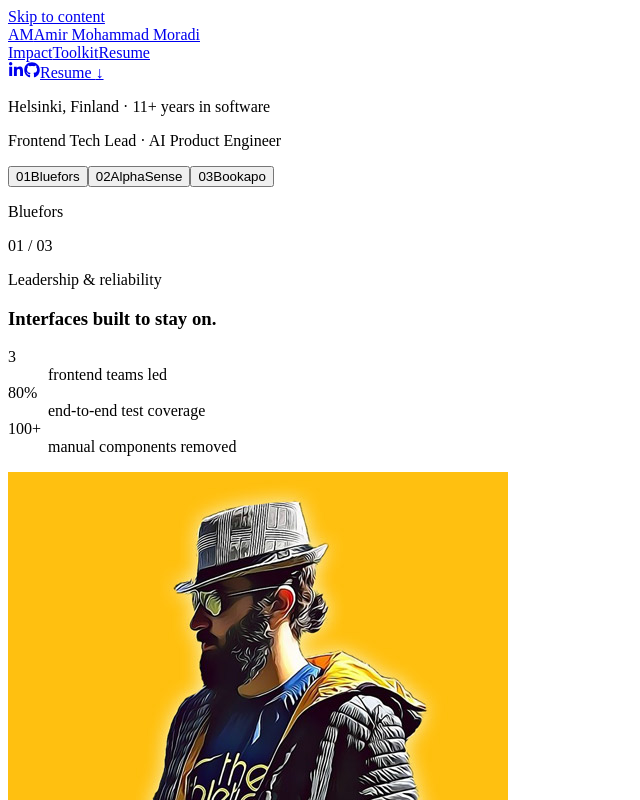
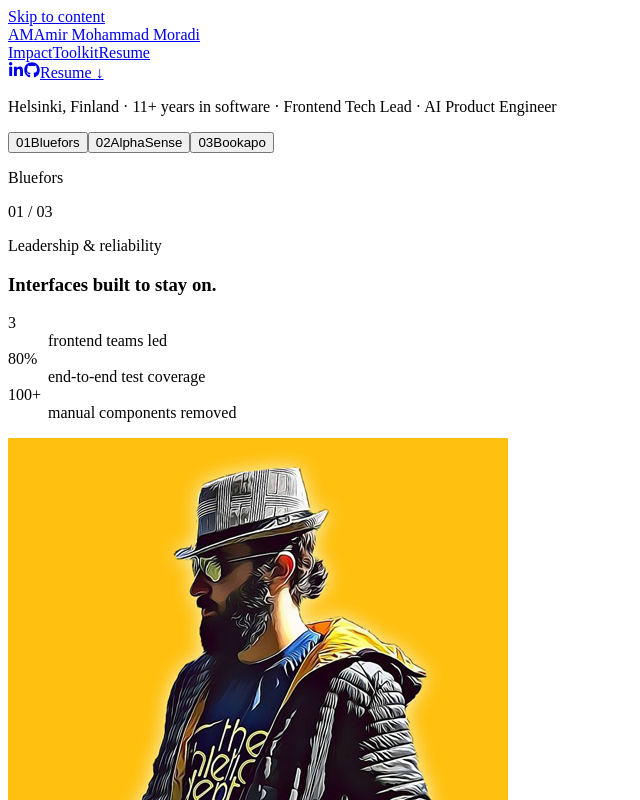
Before and after one commit to ammoradi/ammoradi.github.io, a React (Vite) app: page / in a window 1280 px wide. Shown: the top 800 px of the page, without its empty margins (0-640 px from the left). Built offline with nearby package versions, Linux system fonts and the light colour scheme; the HTML template or start-up script is replaced by a standard one.

Commit message:
Merge hero metadata

```diff
--- a/src/App.tsx
+++ b/src/App.tsx
@@ -243,8 +243,9 @@ function App() {
             }}
           >
             <div className="hero-identity">
-              <p className="eyebrow">Helsinki, Finland · 11+ years in software</p>
-              <p>Frontend Tech Lead · AI Product Engineer</p>
+              <p className="eyebrow">
+                Helsinki, Finland · 11+ years in software · Frontend Tech Lead · AI Product Engineer
+              </p>
             </div>
 
             <div className="impact-stage">
--- a/src/styles.css
+++ b/src/styles.css
@@ -182,18 +182,8 @@ ul { margin: 0; padding: 0; list-style: none; }
 }
 
 .hero-identity {
-  display: flex;
-  flex-wrap: wrap;
-  align-items: center;
-  justify-content: flex-start;
-  gap: 0.8rem 1.5rem;
-}
-
-.hero-identity > p:last-child {
-  font-size: 0.68rem;
-  font-weight: 850;
-  letter-spacing: 0.08em;
-  text-transform: uppercase;
+  max-width: 100%;
+  line-height: 1.4;
 }
 
 .impact-stage {
```
